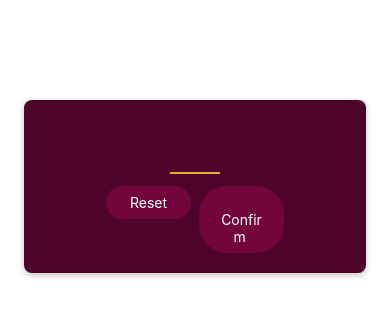
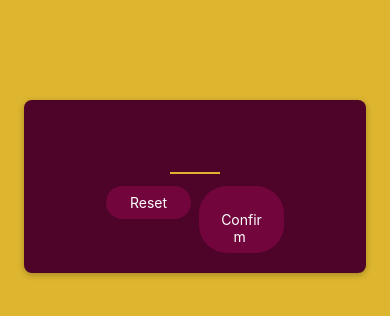
Before and after one commit to Harry-Daniel/RNGuess-Number-Game, a React Native app: screen / in a window 390 px wide. Shown: the top 316 px of the page. Built offline with nearby package versions, Linux system fonts and the light colour scheme.

Commit message:
Coloring Components and the overall app

```diff
--- a/App.js
+++ b/App.js
@@ -1,8 +1,17 @@
-import { StyleSheet } from "react-native";
+import { StyleSheet, View } from "react-native";
 import StartGameScreen from "./screens/StartGameScreen";
 
 export default function App() {
-  return <StartGameScreen />;
+  return (
+    <View style={styles.rootScreen}>
+      <StartGameScreen />
+    </View>
+  );
 }
 
-const styles = StyleSheet.create({});
+const styles = StyleSheet.create({
+  rootScreen: {
+    flex:1,
+    backgroundColor: "#ddb52f",
+  },
+});
```
